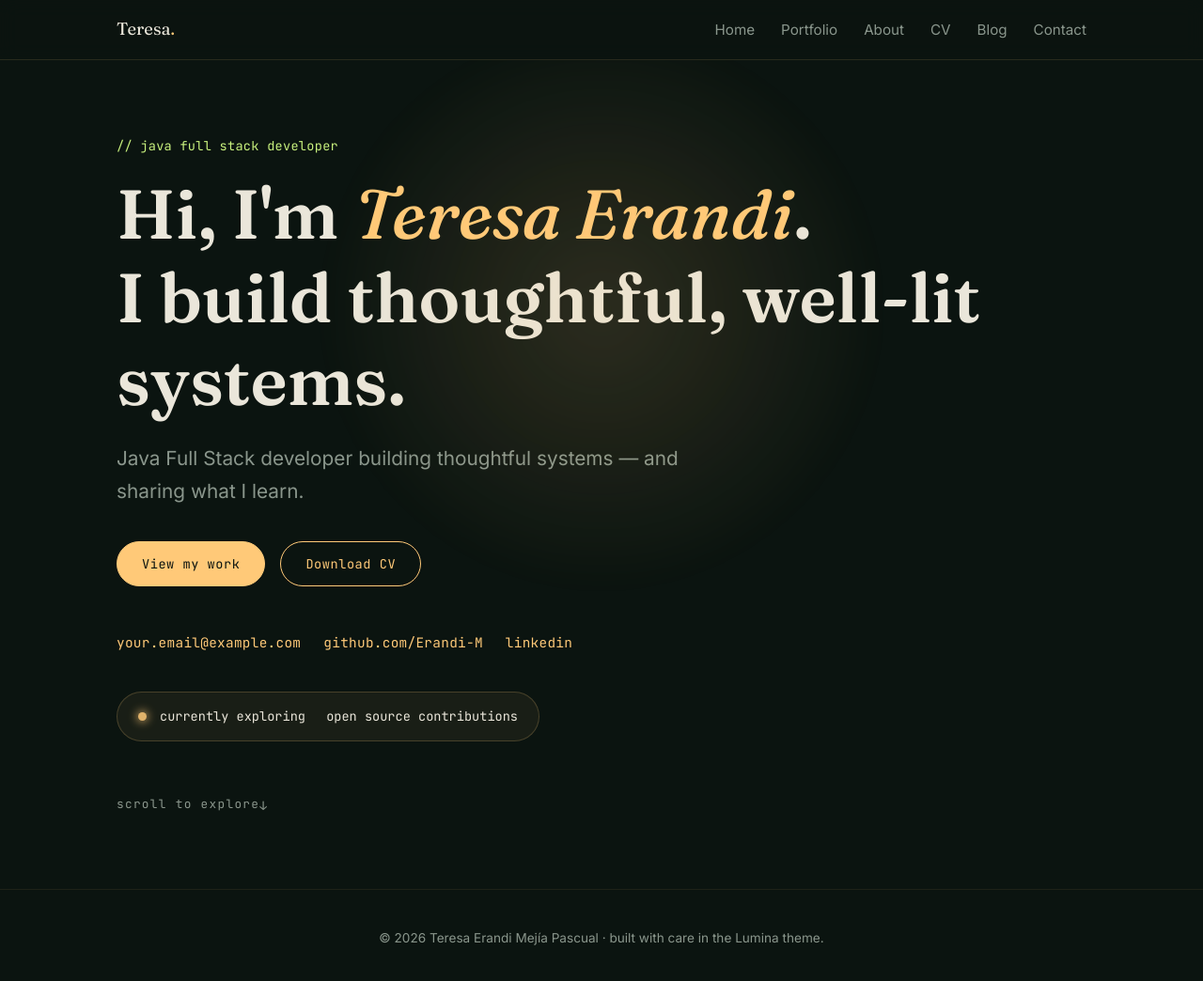
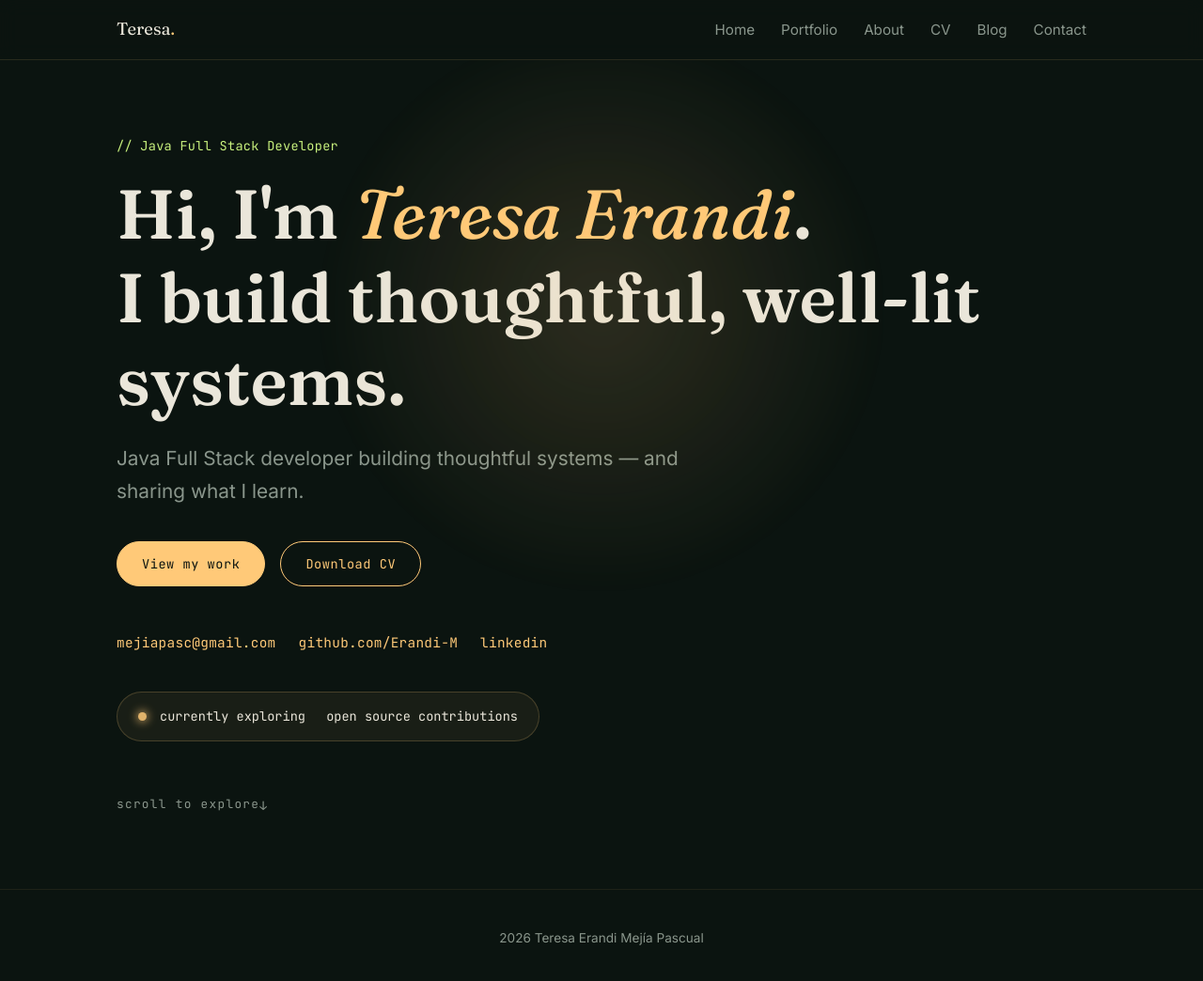
Before and after one commit to Erandi-M/Erandi-M.github.io, a plain HTML site: page index.html in a window 1280 px wide. Shown: the whole page at 94% size. Drawn offline with Linux system fonts and the light colour scheme; files that its build step writes are made by us from their sources; a script that the page names is missing.

Commit message:
Updating info

```diff
--- a/index.html
+++ b/index.html
@@ -27,7 +27,7 @@
 
   <header class="hero">
     <div class="container">
-      <p class="mono hero__eyebrow">// java full stack developer</p>
+      <p class="mono hero__eyebrow">// Java Full Stack Developer</p>
       <h1>Hi, I'm <em>Teresa Erandi</em>.<br />I build thoughtful, well-lit systems.</h1>
       <p class="hero__tagline">
         Java Full Stack developer building thoughtful systems — and sharing what I learn.
@@ -37,9 +37,9 @@
         <a class="btn" href="assets/cv/teresa-mejia-cv.pdf" target="_blank" rel="noopener">Download CV</a>
       </div>
       <div class="hero__contact mono">
-        <a href="mailto:your.email@example.com">your.email@example.com</a>
+        <a href="mailto:mejiapasc@gmail.com">mejiapasc@gmail.com</a>
         <a href="https://github.com/Erandi-M" target="_blank" rel="noopener">github.com/Erandi-M</a>
-        <a href="https://www.linkedin.com/in/YOUR-LINKEDIN" target="_blank" rel="noopener">linkedin</a>
+        <a href="https://www.linkedin.com/in/teresa-erandi-mejía-pascual-80a5a1313" target="_blank" rel="noopener">linkedin</a>
       </div>
       <div class="lantern">
         <span class="lantern__dot"></span>
@@ -52,7 +52,7 @@
 
   <footer class="footer">
     <div class="container">
-      © <span id="year"></span> Teresa Erandi Mejía Pascual · built with care in the Lumina theme.
+       <span id="year"></span> Teresa Erandi Mejía Pascual
     </div>
   </footer>
 
```
Also changed, not shown: assets/css/style.css (renamed from style.css).
